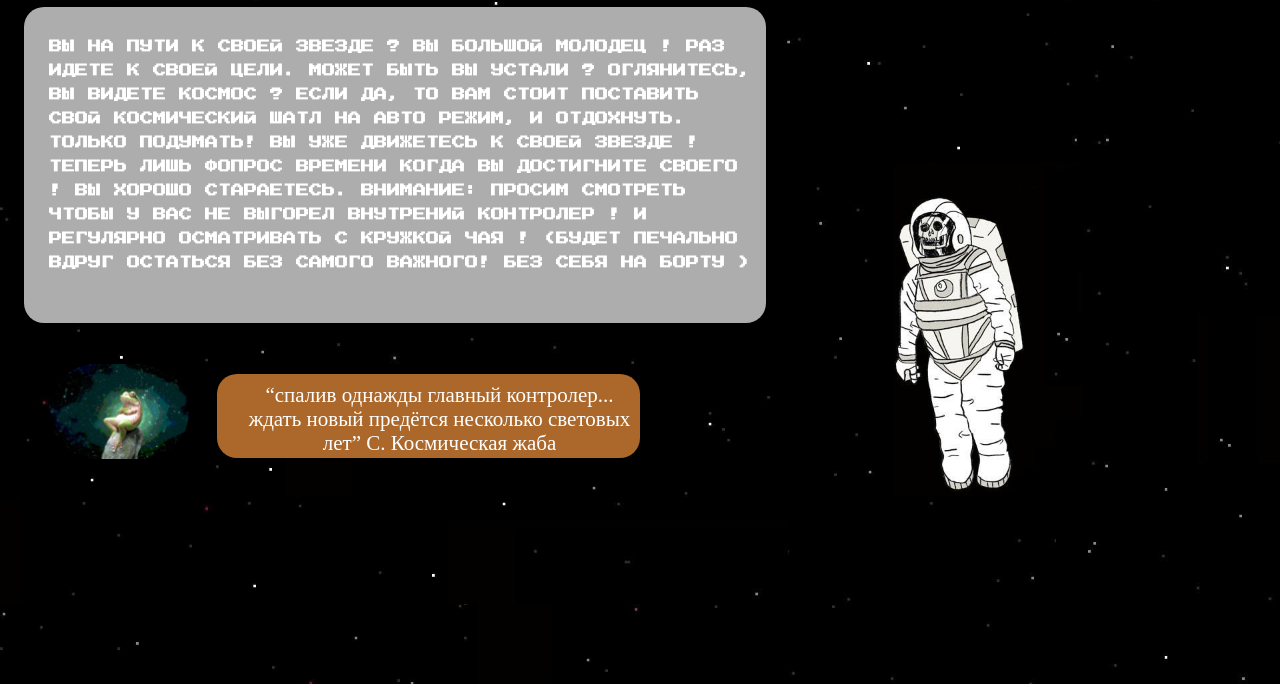
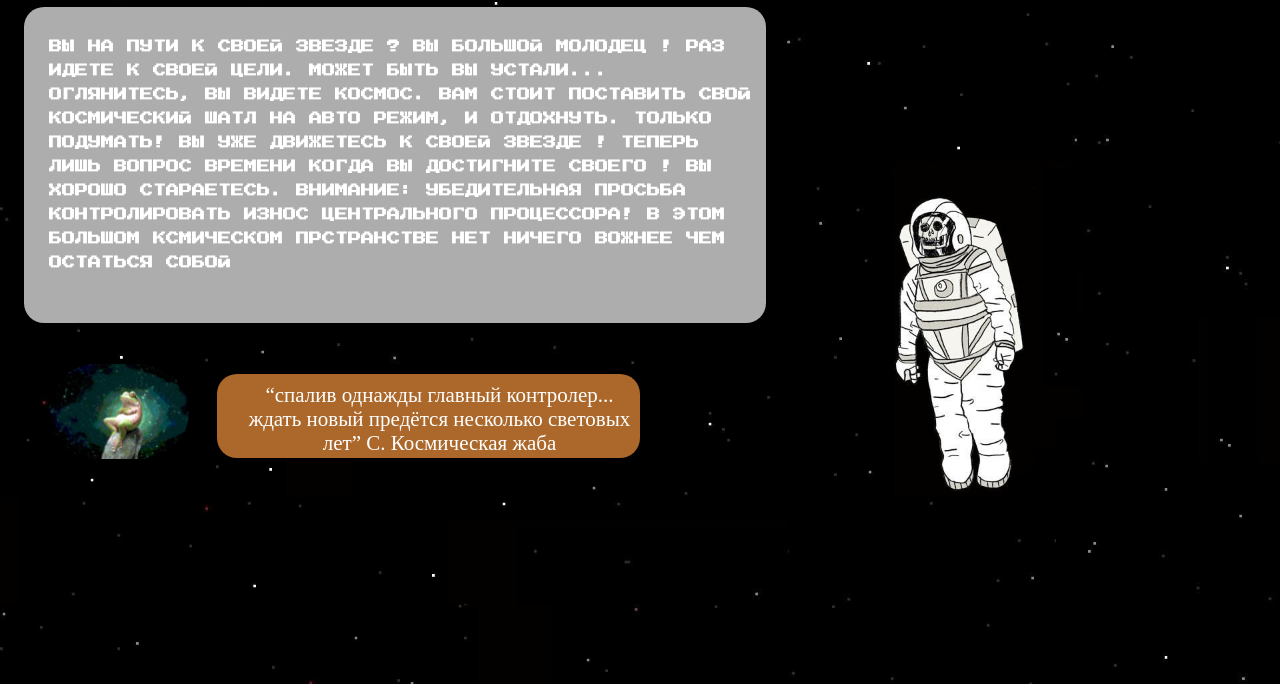
Before and after one commit to Rassputinputa/StarFrog, a plain HTML site: page index.html in a window 1280 px wide. Shown: the part 116-800 px from the top of the page. Drawn offline with Linux system fonts and the light colour scheme; a web font is replaced by a local one.

Commit message:
Update index.html
ПРОВЕРКА

```diff
--- a/index.html
+++ b/index.html
@@ -18,7 +18,7 @@
 
     <div class="block"> <p class="p1">HELPERS ON THE WAY TO THE STARS</p></div>
     <div class="logo"></div>
-    <div class="mati"><p class="p2">ВЫ НА ПУТИ К СВОЕЙ ЗВЕЗДЕ ? ВЫ БОЛЬШОЙ МОЛОДЕЦ ! РАЗ ИДЕТЕ К СВОЕЙ ЦЕЛИ. МОЖЕТ БЫТЬ ВЫ УСТАЛИ ? ОГЛЯНИТЕСЬ, ВЫ ВИДЕТЕ КОСМОС ? ЕСЛИ ДА, ТО ВАМ СТОИТ ПОСТАВИТЬ СВОЙ КОСМИЧЕСКИЙ ШАТЛ НА АВТО РЕЖИМ, И ОТДОХНУТЬ. ТОЛЬКО ПОДУМАТЬ! ВЫ УЖЕ ДВИЖЕТЕСЬ К СВОЕЙ ЗВЕЗДЕ ! ТЕПЕРЬ ЛИШЬ ФОПРОС ВРЕМЕНИ КОГДА ВЫ ДОСТИГНИТЕ СВОЕГО ! ВЫ ХОРОШО СТАРАЕТЕСЬ. ВНИМАНИЕ: ПРОСИМ СМОТРЕТЬ ЧТОБЫ У ВАС НЕ ВЫГОРЕЛ ВНУТРЕНИЙ КОНТРОЛЕР ! И РЕГУЛЯРНО ОСМАТРИВАТЬ С КРУЖКОЙ ЧАЯ ! (БУДЕТ ПЕЧАЛЬНО ВДРУГ ОСТАТЬСЯ БЕЗ САМОГО ВАЖНОГО! БЕЗ СЕБЯ НА БОРТУ )</p></div>
+    <div class="mati"><p class="p2">ВЫ НА ПУТИ К СВОЕЙ ЗВЕЗДЕ ? ВЫ БОЛЬШОЙ МОЛОДЕЦ ! РАЗ ИДЕТЕ К СВОЕЙ ЦЕЛИ. МОЖЕТ БЫТЬ ВЫ УСТАЛИ... ОГЛЯНИТЕСЬ, ВЫ ВИДЕТЕ КОСМОС. ВАМ СТОИТ ПОСТАВИТЬ СВОЙ КОСМИЧЕСКИЙ ШАТЛ НА АВТО РЕЖИМ, И ОТДОХНУТЬ. ТОЛЬКО ПОДУМАТЬ! ВЫ УЖЕ ДВИЖЕТЕСЬ К СВОЕЙ ЗВЕЗДЕ ! ТЕПЕРЬ ЛИШЬ ВОПРОС ВРЕМЕНИ КОГДА ВЫ ДОСТИГНИТЕ СВОЕГО ! ВЫ ХОРОШО СТАРАЕТЕСЬ. ВНИМАНИЕ: УБЕДИТЕЛЬНАЯ ПРОСЬБА КОНТРОЛИРОВАТЬ ИЗНОС ЦЕНТРАЛЬНОГО ПРОЦЕССОРА! В ЭТОМ БОЛЬШОМ КСМИЧЕСКОМ ПРСТРАНСТВЕ НЕТ НИЧЕГО ВОЖНЕЕ ЧЕМ ОСТАТЬСЯ СОБОЙ</p></div>
     <div class="Tlogo">STAR FROG.kz</div>
     <div class="frog"></div>
     <div class="cc"><p class="p3">“спалив однажды главный контролер... ждать новый предётся несколько световых лет” С. Космическая жаба</p></div>
```
